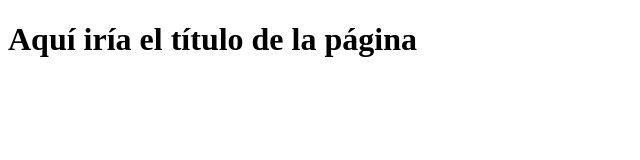
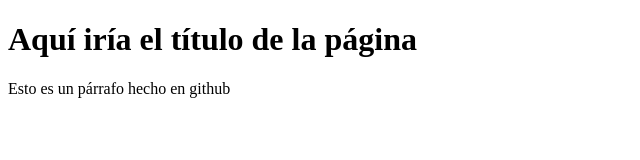
Before and after one commit to Diegocapefe/CursoGIT2, a plain HTML site: page index.html in a window 1280 px wide. Shown: the whole page, without its empty margins (0-640 px from the left). Drawn offline with Linux system fonts and the light colour scheme.

Commit message:
Update index.html

```diff
--- a/index.html
+++ b/index.html
@@ -7,5 +7,6 @@
 </head>
 <body>
     <h1>Aquí iría el título de la página</h1>
+    <p>Esto es un párrafo hecho en github</p>
 </body>
 </html>
```
